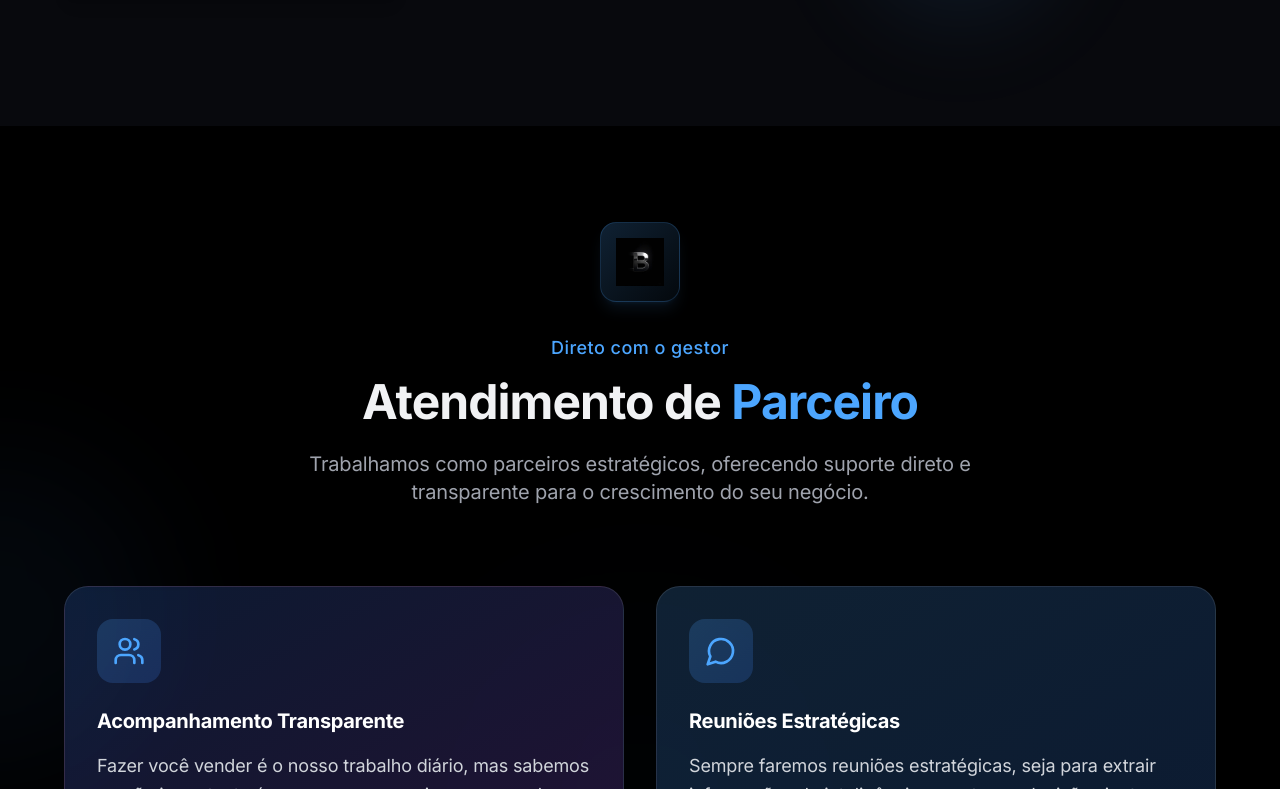
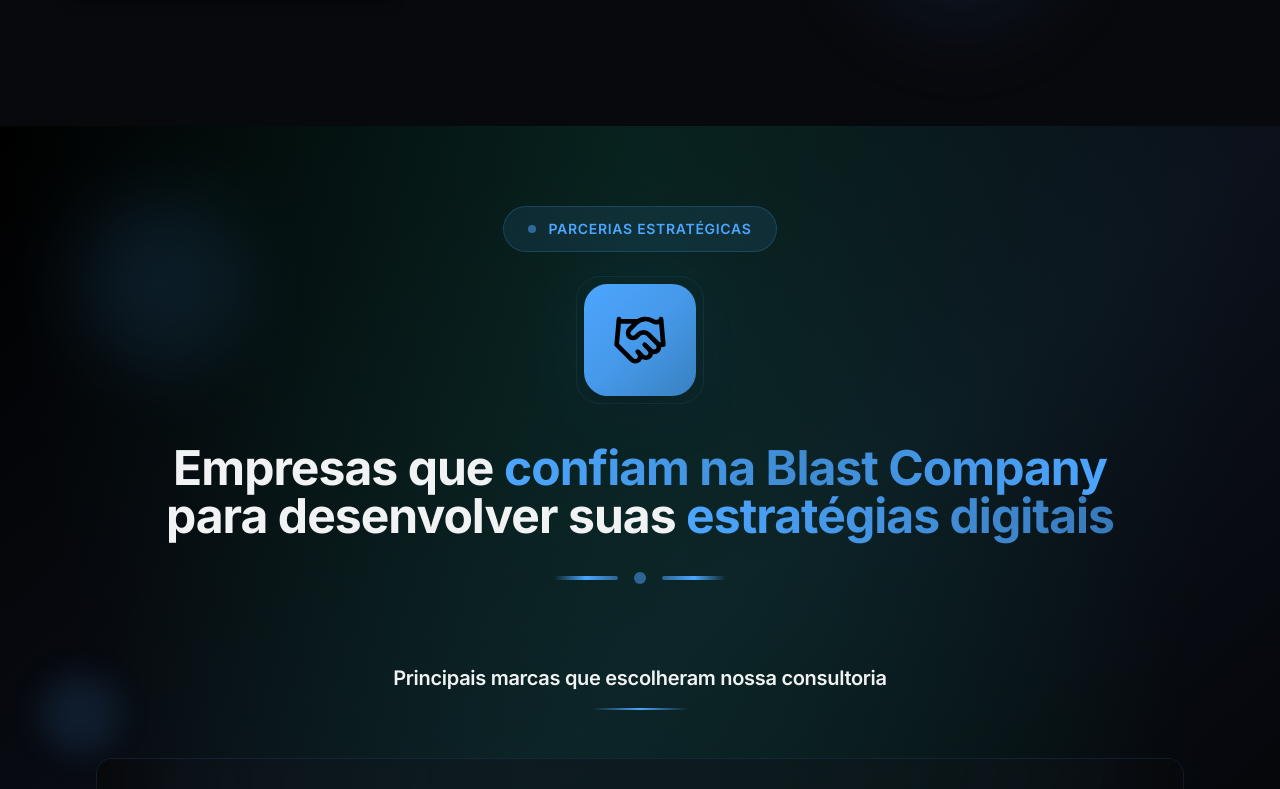
Before and after one commit to Blast1010/Blast-Company-ads, a React (Vite) app: page / in a window 1280 px wide. Shown: the part 691-1480 px from the top of the page. Built offline with nearby package versions, Linux system fonts and the light colour scheme.

Commit message:
Revert section change
Reverted the previous section change and restored the original content for "Empresas que confiam na Blast Company para desenvolver suas estratégias digitais".

```diff
--- a/src/pages/Index.tsx
+++ b/src/pages/Index.tsx
@@ -77,7 +77,7 @@ const Index = () => {
       </div>
 
       <div className="bg-black relative z-10">
-        <PartnerCareSection />
+        <ClientsSection />
       </div>
 
       <div className="bg-black relative z-10">
@@ -85,7 +85,7 @@ const Index = () => {
       </div>
 
       <div className="bg-black relative z-10">
-        <ClientsSection />
+        <PartnerCareSection />
       </div>
 
       <div className="bg-black relative z-10">
```
